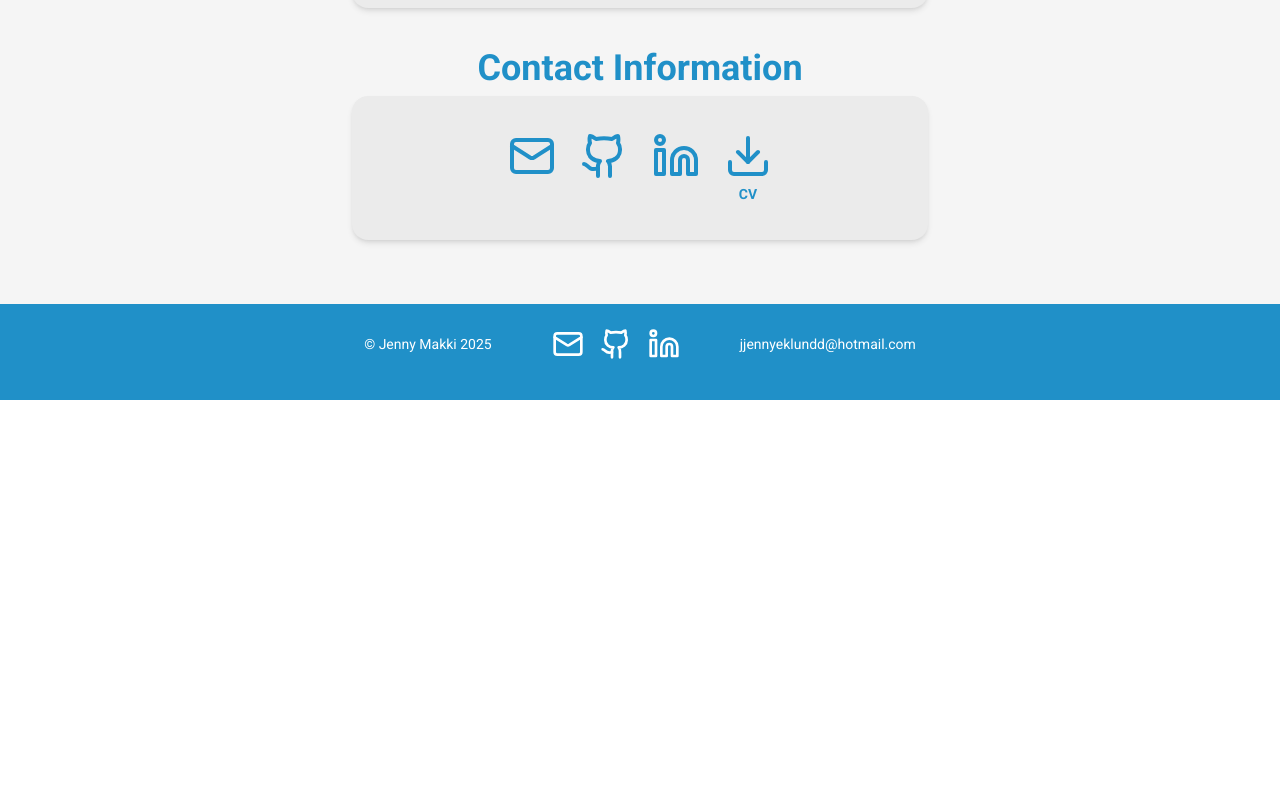
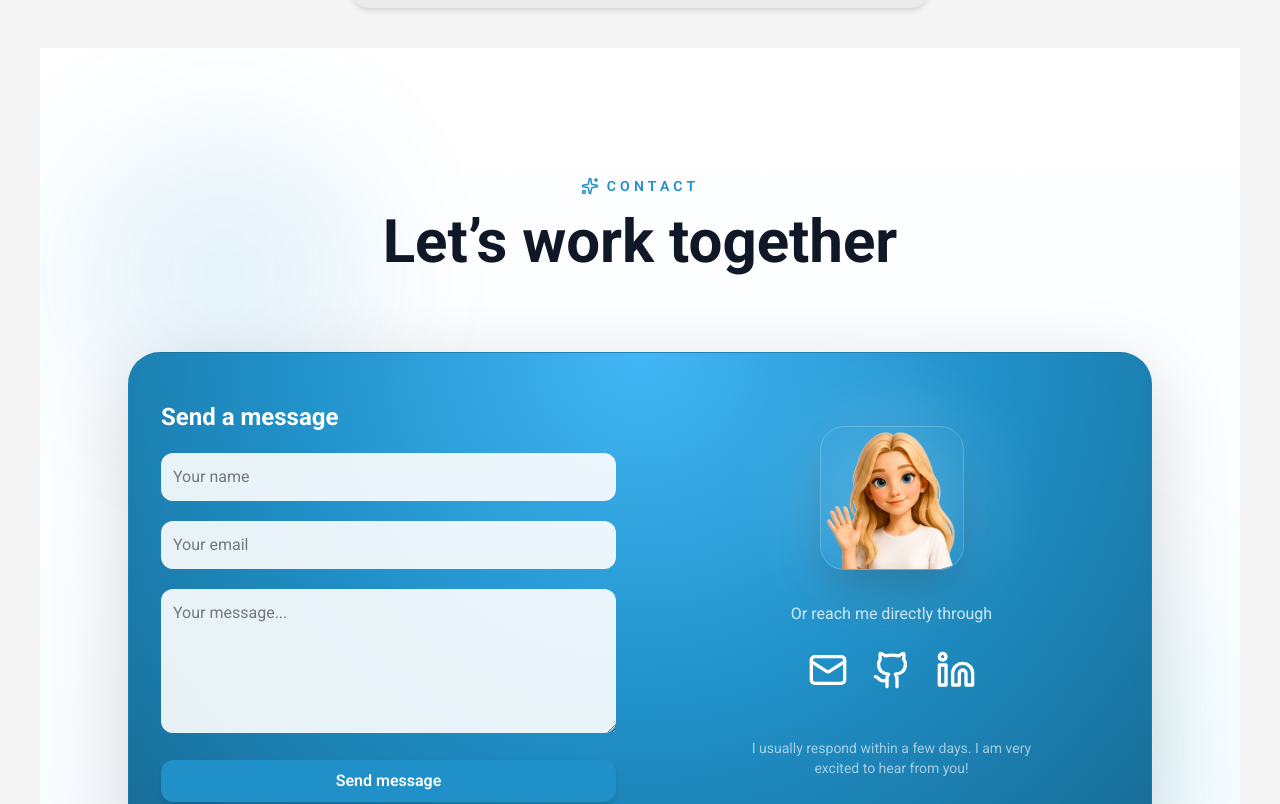
Before and after one commit to jennymakki/jennys-presentation, a Next.js app: page /about in a window 1280 px wide. Shown: the part 860-1664 px from the top of the page. Before the commit the page ends 1260 px from the top, so only its background shows below. Built offline with nearby package versions, Linux system fonts and the light colour scheme.

Commit message:
working through the sections to implement the new design

```diff
--- a/src/app/about/page.tsx
+++ b/src/app/about/page.tsx
@@ -1,6 +1,6 @@
-import Header from "@/components/blocks/header";
-import Footer from "@/components/blocks/footer";
-import Contact from "@/components/blocks/contact";
+import Header from "@/components/blocks/Header";
+import Footer from "@/components/blocks/Footer";
+import Contact from "@/components/blocks/Contact";
 import Image from "next/image";
 
 export default function About() {
--- a/src/app/page.tsx
+++ b/src/app/page.tsx
@@ -1,8 +1,8 @@
 "use client";
-import Header from "@/components/blocks/header";
-import Footer from "@/components/blocks/footer";
+import Header from "@/components/blocks/Header";
+import Footer from "@/components/blocks/Footer";
 import Introduction from "@/components/blocks/introduction";
-import Contact from "@/components/blocks/contact";
+import Contact from "@/components/blocks/Contact";
 import { projects } from "../data/projects";
 import Hero from "@/components/blocks/Hero";
 import ProjectSection from "@/components/blocks/ProjectSection";
@@ -36,13 +36,9 @@ export default function Home() {
       <CurrentStatus/>
       </section>
 
-      <section>
-        <section id="contact">
-          <div className="mt-20">
+        <section id="contact" className="p-0">
             <Contact />
-          </div>
         </section>
-      </section>
       <footer className="row-start-4 mt-6 bg-[#2090C8] w-full">
         <Footer />
       </footer>
--- a/src/app/projects/[slug]/page.tsx
+++ b/src/app/projects/[slug]/page.tsx
@@ -2,8 +2,8 @@
 import * as React from "react";
 import { notFound } from "next/navigation";
 import { projects } from "@/data/projects";
-import Header from "@/components/blocks/header";
-import Footer from "@/components/blocks/footer";
+import Header from "@/components/blocks/Header";
+import Footer from "@/components/blocks/Footer";
 import BackButton from "@/components/ui/BackButton";
 import { Github, Globe } from "lucide-react";
 import Image from "next/image";
--- a/src/app/projects/page.tsx
+++ b/src/app/projects/page.tsx
@@ -1,5 +1,5 @@
-import Header from "@/components/blocks/header"
-import Footer from "@/components/blocks/footer";
+import Header from "@/components/blocks/Header"
+import Footer from "@/components/blocks/Footer";
 import { projects } from "@/data/projects";
 import { ProjectCard } from "@/components/ui/ProjectCard";
 
--- a/src/components/blocks/CurrentStatus.tsx
+++ b/src/components/blocks/CurrentStatus.tsx
@@ -24,7 +24,7 @@ export default function CurrentStatus() {
         className="relative z-10 text-center mb-20"
       >
         <div className="flex items-center justify-center gap-3 mb-4">
-          <Sparkles className="text-yellow-300" />
+          <Sparkles className="text-yellow-300" size={18} />
 
           <p className="uppercase tracking-[0.3em] text-sm text-white/70">
             Now
--- a/src/components/blocks/Testimonials.tsx
+++ b/src/components/blocks/Testimonials.tsx
@@ -28,7 +28,7 @@ export default function Testimonials() {
         bg-[linear-gradient(to_bottom,#ffffff,#f7fbff)]
       "
     >
-      {/* BACKGROUND GLOWS (soft + clean) */}
+      {/* BACKGROUND GLOWS */}
       <div className="absolute top-20 left-10 w-72 h-72 bg-[#2090C8]/10 blur-3xl rounded-full" />
       <div className="absolute bottom-10 right-10 w-96 h-96 bg-cyan-200/20 blur-3xl rounded-full" />
 
@@ -77,7 +77,7 @@ export default function Testimonials() {
               {/* soft glow */}
               <div className="absolute inset-0 bg-[#2090C8]/10 blur-2xl rounded-full scale-110" />
 
-              <div className="relative w-40 h-40 md:w-48 md:h-48 rounded-3xl overflow-hidden shadow-xl border border-white">
+              <div className="relative w-45 h-45 md:w-50 md:h-60 rounded-3xl overflow-hidden shadow-xl border border-white">
                 <Image
                   src={t.image}
                   alt={t.author}
--- a/src/components/blocks/contact.tsx
+++ b/src/components/blocks/contact.tsx
@@ -1,42 +1,64 @@
-import { Mail, Github, Linkedin, Download } from "lucide-react";
+"use client";
+
+import { motion } from "framer-motion";
+import { Sparkles } from "lucide-react";
+
+import ContactForm from "../ui/ContactForm";
+import ContactLinks from "../ui/ContactLinks";
+
 export default function Contact() {
   return (
-    <div className="items-center mt-10">
-      <h6 className="text-[#2090C8] font-roboto font-bold text-3xl md:text-4xl text-center mb-2">
-        Contact Information
-      </h6>
-      <div className="max-w-xl bg-[#EBEBEB] rounded-2xl shadow-md p-6 mx-auto">
-        <div className="flex justify-center gap-6 pt-3 pb-3">
-          <a href="mailto:jjennyeklundd@hotmail.com" aria-label="Email">
-            <Mail className="text-[#2090C8] hover:text-[#FF6F61] w-12 h-12" />
-          </a>
-          <a
-            href="https://github.com/jennymakki"
-            target="_blank"
-            rel="noopener noreferrer"
-            aria-label="GitHub"
-          >
-            <Github className="text-[#2090C8] hover:text-[#FF6F61] w-12 h-12" />
-          </a>
-          <a
-            href="https://www.linkedin.com/in/jenny-makki-197614210/"
-            target="_blank"
-            rel="noopener noreferrer"
-            aria-label="LinkedIn"
-          >
-            <Linkedin className="text-[#2090C8] hover:text-[#FF6F61] w-12 h-12" />
-          </a>
-          <a
-            href="/JennyMakkiCV.pdf"
-            download
-            aria-label="Download CV"
-            className="flex flex-col items-center text-[#2090C8] hover:text-[#FF6F61]"
-          >
-            <Download className="w-12 h-12" />
-            <span className="text-sm font-bold mt-1">CV</span>
-          </a>
+    <section
+      className="
+        relative overflow-hidden
+        py-32 px-6 md:px-16
+        bg-[linear-gradient(to_bottom,#ffffff,#f7fbff)]
+      "
+    >
+      {/* BACKGROUND GLOWS */}
+      <div className="absolute top-20 left-10 w-72 h-72 bg-[#2090C8]/10 blur-3xl rounded-full" />
+      <div className="absolute bottom-10 right-10 w-96 h-96 bg-cyan-200/20 blur-3xl rounded-full" />
+
+      {/* HEADER */}
+      <motion.div
+        initial={{ opacity: 0, y: 40 }}
+        whileInView={{ opacity: 1, y: 0 }}
+        className="text-center mb-20 relative z-10"
+      >
+        <div className="flex items-center justify-center gap-2 mb-4">
+          <Sparkles className="text-[#2090C8]" size={18} />
+
+          <p className="uppercase tracking-[0.3em] text-sm text-[#2090C8] font-semibold">
+            Contact
+          </p>
         </div>
-      </div>
-    </div>
+
+        <h2 className="text-4xl md:text-6xl font-black text-gray-900 mt-4">
+          Let’s work together
+        </h2>
+      </motion.div>
+
+      {/* CARD */}
+      <motion.div
+        initial={{ opacity: 0, y: 80 }}
+        whileInView={{ opacity: 1, y: 0 }}
+        transition={{ duration: 0.8 }}
+        className="
+          relative z-10
+          max-w-5xl mx-auto
+          grid md:grid-cols-2 gap-12
+          px-8 py-12
+          rounded-[2rem]
+
+          bg-[radial-gradient(circle_at_top,#42b7f5,#2090C8,#176b94)]
+          backdrop-blur-xl
+          border border-[#2090C8]/20
+          shadow-[0_20px_80px_rgba(0,0,0,0.15)]
+        "
+      >
+        <ContactForm />
+        <ContactLinks />
+      </motion.div>
+    </section>
   );
 }
--- a/src/components/blocks/footer.tsx
+++ b/src/components/blocks/footer.tsx
@@ -4,34 +4,51 @@ import { Mail, Github, Linkedin } from "lucide-react";
 
 export default function Footer() {
   return (
-    <footer className="font-roboto row-start-3 flex flex-col md:flex-row gap-4 md:gap-15 items-center justify-center text-sm py-6 text-white pb-10">
-      <div className="text-center md:text-left">
+    <footer
+      className="
+        relative
+        flex flex-col md:flex-row
+        items-center justify-between
+        gap-6
+        px-6 md:px-16
+        py-10
+
+        text-white
+        bg-[radial-gradient(circle_at_top,#42b7f5,#2090C8,#176b94)]
+      "
+    >
+      {/* subtle glow */}
+      <div className="absolute inset-0 bg-white/5 blur-3xl" />
+
+      <div className="relative text-center md:text-left text-white/80 text-sm">
         © Jenny Makki 2025
       </div>
 
-      <div className="flex gap-4 items-center">
+      <div className="relative flex gap-5 items-center">
         <a href="mailto:jjennyeklundd@hotmail.com" aria-label="Email">
-            <Mail className="w-8 h-8 text-white hover:text-[#FF6F61]" />
+          <Mail className="w-7 h-7 text-white/80 hover:text-yellow-300 transition" />
         </a>
+
         <a
           href="https://github.com/jennymakki"
           target="_blank"
           rel="noopener noreferrer"
           aria-label="GitHub"
         >
-            <Github className="w-8 h-8 text-white hover:text-[#FF6F61]" />
+          <Github className="w-7 h-7 text-white/80 hover:text-yellow-300 transition" />
         </a>
+
         <a
           href="https://www.linkedin.com/in/jenny-makki-197614210/"
           target="_blank"
           rel="noopener noreferrer"
           aria-label="LinkedIn"
         >
-            <Linkedin className="w-8 h-8 text-white hover:text-[#FF6F61]" />
+          <Linkedin className="w-7 h-7 text-white/80 hover:text-yellow-300 transition" />
         </a>
       </div>
 
-      <div className="text-center md:text-right">
+      <div className="relative text-center md:text-right text-white/60 text-sm">
         jjennyeklundd@hotmail.com
       </div>
     </footer>
--- a/src/components/ui/Button.tsx
+++ b/src/components/ui/Button.tsx
@@ -15,21 +15,39 @@ export default function Button({
   ...props
 }: ButtonProps) {
   const base =
-    "font-bold px-5 py-2 rounded transition-all duration-200 hover:cursor-pointer active:scale-[0.98] hover:scale-[1.02]";
+    "font-semibold px-5 py-2 rounded-xl transition-all duration-200 hover:cursor-pointer active:scale-[0.97] hover:scale-[1.03]";
 
   const variants: Record<ButtonVariant, string> = {
-    primary:
-      "text-white bg-[#FF6F61] hover:bg-[#FF8A75]",
+primary: `
+  relative
+  bg-[#2090C8]
+  text-white
+  font-semibold
 
-    secondary:
-      "text-[#ffffff] border-2 border-[#FF6F61] hover:bg-[#FF6F61] hover:text-white",
+  shadow-md
+  border border-[#2090C8]
+
+  hover:shadow-[0_0_30px_rgba(250,204,21,0.25)]
+  hover:border-yellow-300/40
+
+  transition-all duration-200
+  active:scale-[0.97]
+`,
+
+    secondary: `
+      bg-white/80
+      backdrop-blur-md
+      text-[#2090C8]
+      border border-[#2090C8]/30
+      shadow-sm
+      hover:bg-[#2090C8]
+      hover:text-white
+      hover:border-[#2090C8]
+    `,
   };
 
   return (
-    <button
-      className={`${base} ${variants[variant]} ${className}`}
-      {...props}
-    >
+    <button className={`${base} ${variants[variant]} ${className}`} {...props}>
       {children}
     </button>
   );
--- /dev/null
+++ b/src/components/ui/ContactForm.tsx
@@ -0,0 +1,31 @@
+import Button from "@/components/ui/Button";
+
+export default function ContactForm() {
+  return (
+    <div className="space-y-5">
+      <h3 className="text-white text-2xl font-bold">
+        Send a message
+      </h3>
+
+      <input
+        placeholder="Your name"
+        className="w-full p-3 rounded-xl bg-white/90 text-black outline-none"
+      />
+
+      <input
+        placeholder="Your email"
+        className="w-full p-3 rounded-xl bg-white/90 text-black outline-none"
+      />
+
+      <textarea
+        placeholder="Your message..."
+        rows={5}
+        className="w-full p-3 rounded-xl bg-white/90 text-black outline-none"
+      />
+
+      <Button variant="primary" className="w-full">
+        Send message
+      </Button>
+    </div>
+  );
+}
--- /dev/null
+++ b/src/components/ui/ContactLinks.tsx
@@ -0,0 +1,48 @@
+import { Mail, Github, Linkedin } from "lucide-react";
+import Image from "next/image";
+
+export default function ContactLinks() {
+  return (
+    <div className="flex flex-col justify-center items-center text-center gap-6">
+
+      {/* AVATAR */}
+      <div className="relative mb-2">
+        <div className="absolute inset-0 bg-white/20 blur-2xl rounded-full scale-110" />
+
+        <div className="relative w-28 h-28 md:w-36 md:h-36 rounded-3xl overflow-hidden border border-white/20 shadow-2xl">
+          <Image
+            src="/contact.png"
+            alt="Jenny avatar"
+            fill
+            className="object-cover"
+          />
+        </div>
+      </div>
+
+      {/* TEXT */}
+      <p className="text-white/80">
+        Or reach me directly through
+      </p>
+
+      {/* ICONS */}
+      <div className="flex gap-6">
+        <a href="mailto:jjennyeklundd@hotmail.com">
+          <Mail className="w-10 h-10 text-white hover:text-yellow-300 transition" />
+        </a>
+
+        <a href="https://github.com/jennymakki" target="_blank">
+          <Github className="w-10 h-10 text-white hover:text-yellow-300 transition" />
+        </a>
+
+        <a href="https://www.linkedin.com/in/jenny-makki-197614210/" target="_blank">
+          <Linkedin className="w-10 h-10 text-white hover:text-yellow-300 transition" />
+        </a>
+      </div>
+
+      <p className="text-white/60 text-sm mt-6 max-w-xs">
+        I usually respond within a few days. I am very excited to hear from you!
+      </p>
+
+    </div>
+  );
+}
```
Also changed, not shown: src/components/ui/ProjectCard.tsx (+33 -17 lines), public/contact.png (added), public/testimonials/happy2.png. Lines whose indentation alone changed are shown as unchanged.
